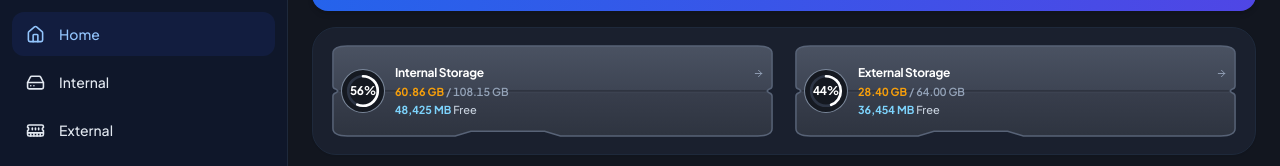
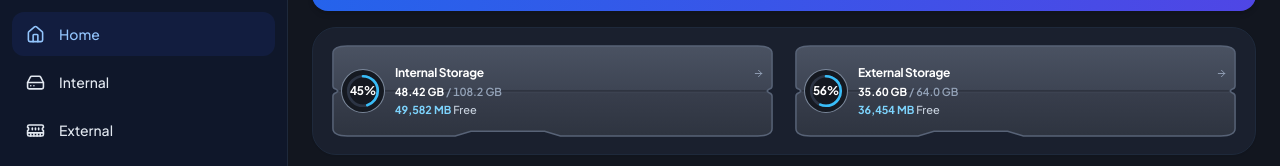
Before and after one commit to Abujar287/ag_file_manager, a React (Vite) app: page / in a window 1280 px wide. Shown: the part 132-298 px from the top of the page. Built offline with nearby package versions, Linux system fonts and the light colour scheme.

Commit message:
fix: update storage gauge to display free space percentage
Refactor HomeDashboard to calculate and visualize free space percentage instead of used space. Also, adjusted the fallback storage calculation constants in deviceStorageService for improved accuracy.

```diff
--- a/src/components/HomeDashboard.tsx
+++ b/src/components/HomeDashboard.tsx
@@ -68,15 +68,15 @@ const MicroSdCard: React.FC<MicroSdCardProps> = memo(({
     explicitFreeBytes !== undefined && explicitFreeBytes >= 0
       ? explicitFreeBytes
       : Math.max(0, totalBytes - usedBytes);
-  const usedPercent =
+  const freePercent =
     isMounted && totalBytes > 0
-      ? Math.min(100, Math.max(0, Math.round((usedBytes / totalBytes) * 100)))
+      ? Math.max(0, Math.min(100, Math.round((freeBytes / totalBytes) * 100)))
       : 0;
   const freeMb = Math.round(freeBytes / (1024 * 1024));
 
   const radius = 14;
   const circumference = 2 * Math.PI * radius;
-  const displayOffset = circumference - (usedPercent / 100) * circumference;
+  const displayOffset = circumference - (freePercent / 100) * circumference;
   const gradId = `microsd_grad_${id}`;
 
   return (
@@ -114,7 +114,7 @@ const MicroSdCard: React.FC<MicroSdCardProps> = memo(({
       </svg>
 
       <div className="relative z-10 px-2 min-[360px]:px-2.5 sm:px-3 py-2.5 sm:py-3 flex items-center gap-1.5 min-[360px]:gap-2 sm:gap-2.5 min-h-[84px] sm:min-h-[94px] overflow-hidden">
-        {/* Left: Storage Gauge Circle with Normal Border */}
+        {/* Left: Storage Gauge Circle with Normal Border showing % Free */}
         <div className="relative w-9 h-9 min-[360px]:w-10 min-[360px]:h-10 sm:w-11 sm:h-11 shrink-0 flex items-center justify-center rounded-full border-[1.5px] border-slate-400/80 bg-[#161a22] shadow-inner">
           <svg className="w-full h-full -rotate-90 p-0.5" viewBox="0 0 36 36" aria-hidden="true">
             <circle cx="18" cy="18" r={radius} fill="#141820" />
@@ -125,7 +125,7 @@ const MicroSdCard: React.FC<MicroSdCardProps> = memo(({
                 cy="18"
                 r={radius}
                 fill="none"
-                stroke="#FFFFFF"
+                stroke="#38BDF8"
                 strokeWidth="2.5"
                 strokeLinecap="round"
                 strokeDasharray={circumference}
@@ -134,13 +134,13 @@ const MicroSdCard: React.FC<MicroSdCardProps> = memo(({
             )}
           </svg>
           <span className="absolute inset-0 flex items-center justify-center text-[9px] min-[360px]:text-[10px] sm:text-xs font-bold text-white tabular-nums tracking-tight leading-none pointer-events-none select-none">
-            {isMounted ? `${usedPercent}%` : '0%'}
+            {isMounted ? `${freePercent}%` : '0%'}
           </span>
         </div>
 
         {/* Right Content - 3 Distinct Readable Rows */}
         <div className="flex-1 min-w-0 overflow-hidden flex flex-col justify-center gap-0.5 sm:gap-1">
-          {/* Row 1: Title and Arrow */}
+          {/* Row 1: Storage Name */}
           <div className="flex items-center justify-between gap-0.5 min-w-0 w-full overflow-hidden">
             <h2 className="text-[10px] min-[360px]:text-[10.5px] min-[400px]:text-[11.5px] sm:text-xs font-bold text-white tracking-tight leading-tight truncate min-w-0 flex-1">
               {title}
@@ -153,16 +153,16 @@ const MicroSdCard: React.FC<MicroSdCardProps> = memo(({
             )}
           </div>
 
-          {/* Row 2: Used Storage / Total Storage */}
+          {/* Row 2: Free Space / Total Space */}
           <div className="text-[8px] min-[360px]:text-[8.5px] min-[400px]:text-[9.5px] sm:text-[11px] tabular-nums leading-tight font-semibold min-w-0 overflow-hidden">
             {isMounted ? (
               <div className="flex items-center gap-0.5 whitespace-nowrap overflow-hidden">
-                <span className="text-[#F59E0B] font-bold shrink-0">
-                  <span className="hidden min-[420px]:inline">{formatBytes(usedBytes, 2)}</span>
-                  <span className="min-[420px]:hidden">{formatBytes(usedBytes, 1)}</span>
+                <span className="text-white font-bold shrink-0">
+                  <span className="hidden min-[420px]:inline">{formatBytes(freeBytes, 2)}</span>
+                  <span className="min-[420px]:hidden">{formatBytes(freeBytes, 1)}</span>
                 </span>
                 <span className="text-slate-400 shrink-0">
-                  <span className="hidden min-[420px]:inline">/ {formatBytes(totalBytes, 2)}</span>
+                  <span className="hidden min-[420px]:inline">/ {formatBytes(totalBytes, 1)}</span>
                   <span className="min-[420px]:hidden">/ {formatBytes(totalBytes, 1)}</span>
                 </span>
               </div>
@@ -173,7 +173,7 @@ const MicroSdCard: React.FC<MicroSdCardProps> = memo(({
             )}
           </div>
 
-          {/* Row 3: MB Free */}
+          {/* Row 3: Free Space in MB */}
           {isMounted && (
             <div className="text-[8px] min-[360px]:text-[8.5px] min-[400px]:text-[9.5px] sm:text-[11px] text-slate-300 tabular-nums leading-tight font-medium whitespace-nowrap overflow-hidden">
               <span className="text-sky-300 font-bold">{freeMb.toLocaleString()} MB</span> Free
@@ -277,9 +277,9 @@ export const HomeDashboard: React.FC<HomeDashboardProps> = memo(({
     return { internalFilesBytes: intBytes, sdFilesBytes: extBytes, counts: catCounts };
   }, [files, installedAppsCount]);
 
-  // Live dynamic storage capacity matching reference screenshot
-  const targetInternalTotal = 108.15 * 1024 * 1024 * 1024;
-  const targetInternalUsed = 60.86 * 1024 * 1024 * 1024;
+  // Live dynamic storage capacity matching user demo (48.42 GB Free / 108.2 GB Total)
+  const targetInternalTotal = 108.2 * 1024 * 1024 * 1024;
+  const targetInternalUsed = (108.2 - 48.42) * 1024 * 1024 * 1024;
   const finalInternalTotal = storageStats?.internal?.totalBytes || targetInternalTotal;
   const finalInternalUsed =
     storageStats?.internal?.usedBytes ??
--- a/src/services/deviceStorageService.ts
+++ b/src/services/deviceStorageService.ts
@@ -212,8 +212,8 @@ export async function getLiveStorageStats(
   }
 
   // Web browser fallback: realistic Android device storage baseline
-  const deviceTotal = 108.15 * 1024 * 1024 * 1024; // 108.15 GB user partition
-  const baseUsed = 60.86 * 1024 * 1024 * 1024;     // 60.86 GB OS + baseline used
+  const deviceTotal = 108.2 * 1024 * 1024 * 1024; // 108.2 GB user partition
+  const baseUsed = (108.2 - 48.42) * 1024 * 1024 * 1024; // 59.78 GB OS + baseline used
   const deviceUsed = Math.min(deviceTotal, baseUsed + fallbackFilesBytes);
   const free = Math.max(0, deviceTotal - deviceUsed);
   const pct = Math.round((deviceUsed / deviceTotal) * 100);
```
